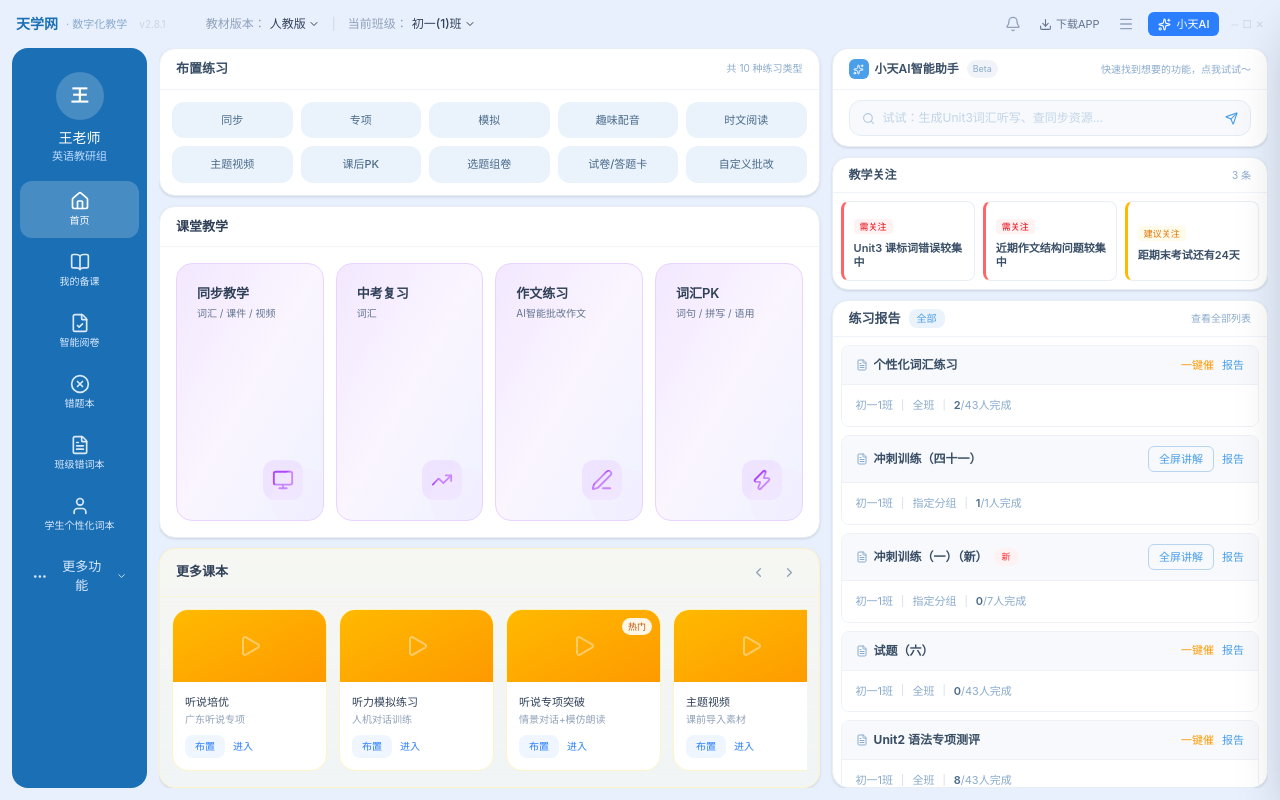
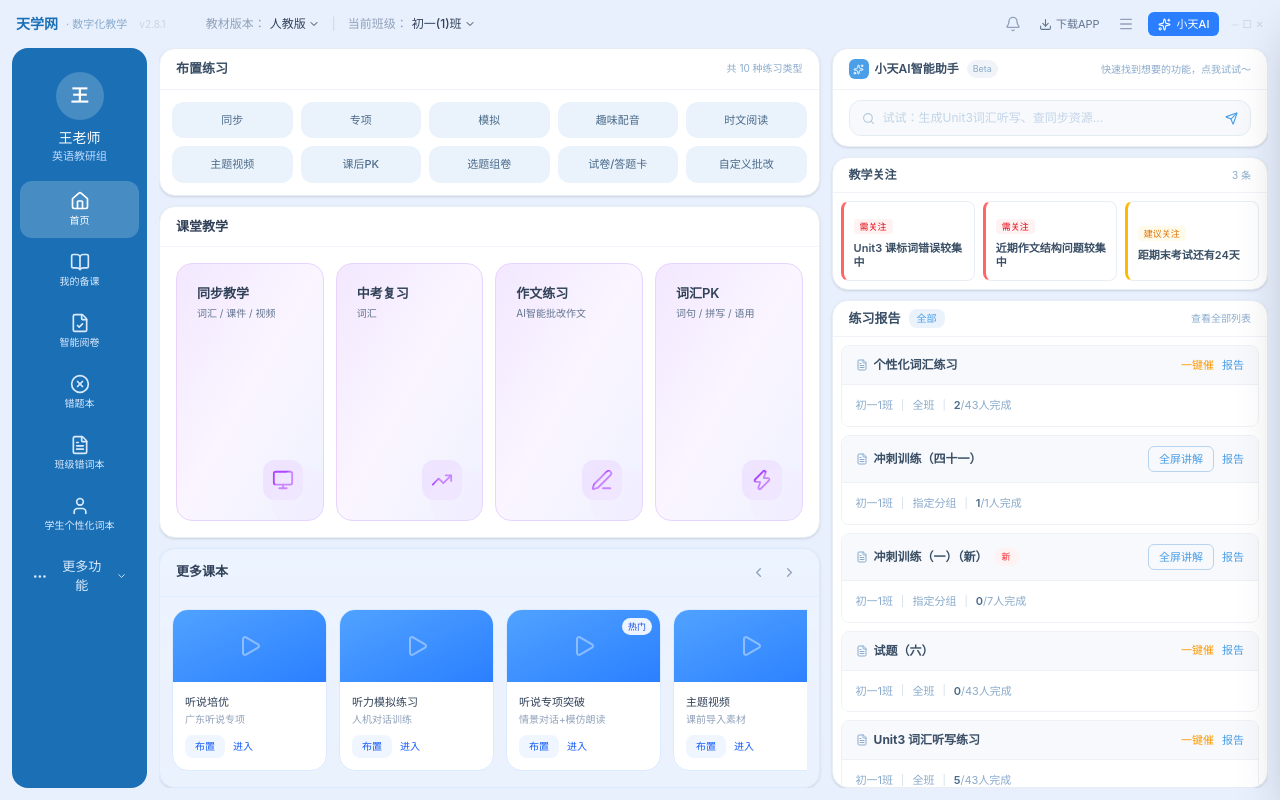
Before and after one commit to 4mjb5zs24c-wq/xiaotian-ai, a React (Vite) app: page / in a window 1280 px wide. Built offline with nearby package versions, Linux system fonts and the light colour scheme.

Commit message:
fix: 更多课本改回浅蓝色

```diff
--- a/src/pages/HomePage.tsx
+++ b/src/pages/HomePage.tsx
@@ -152,10 +152,15 @@ const recentReports: ReportItem[] = [
   { title: '冲刺训练（四十一）', className: '初一1班', groupName: '指定分组', done: 1, total: 1, date: '2026-05-24', canRemind: false, hasReport: true, hasFullscreenExplain: true },
   { title: '冲刺训练（一）（新）', className: '初一1班', groupName: '指定分组', done: 0, total: 7, date: '2026-05-23', canRemind: false, hasReport: true, hasFullscreenExplain: true, isNew: true },
   { title: '试题（六）', className: '初一1班', groupName: '全班', done: 0, total: 43, date: '2026-05-22', canRemind: true, hasReport: true },
+  { title: 'Unit3 词汇听写练习', className: '初一1班', groupName: '全班', done: 5, total: 43, date: '2026-05-20', canRemind: true, hasReport: true },
   { title: 'Unit2 语法专项测评', className: '初一1班', groupName: '全班', done: 8, total: 43, date: '2026-05-18', canRemind: true, hasReport: true },
   { title: '期中模拟检测', className: '初一1班', groupName: '全班', done: 10, total: 43, date: '2026-05-15', canRemind: false, hasReport: true, hasFullscreenExplain: true },
   { title: '句式转换练习', className: '初一1班', groupName: '指定分组', done: 0, total: 12, date: '2026-05-12', canRemind: true, hasReport: true },
-  { title: 'Unit3 词汇听写练习', className: '初一1班', groupName: '全班', done: 5, total: 43, date: '2026-05-20', canRemind: true, hasReport: true },
+  { title: 'Unit4 单词默写', className: '初一1班', groupName: '全班', done: 3, total: 43, date: '2026-05-10', canRemind: true, hasReport: true },
+  { title: '阶段性综合测评', className: '初一1班', groupName: '全班', done: 12, total: 43, date: '2026-05-08', canRemind: false, hasReport: true, hasFullscreenExplain: true },
+  { title: '听力选择题专项训练', className: '初一1班', groupName: '指定分组', done: 0, total: 15, date: '2026-05-05', canRemind: true, hasReport: true, isNew: true },
+  { title: '完形填空（十二）', className: '初一1班', groupName: '全班', done: 6, total: 43, date: '2026-05-02', canRemind: true, hasReport: true },
+  { title: '阅读理解推断题练习', className: '初一1班', groupName: '指定分组', done: 2, total: 20, date: '2026-04-28', canRemind: true, hasReport: true },
 ]
 
 // ── Main Component ─────────────────────────────────────
@@ -314,8 +319,8 @@ export default function HomePage() {
               </div>
 
               {/* 更多课本 */}
-              <div className="bg-gradient-to-b from-amber-50/60 to-yellow-50/40 rounded-2xl border border-amber-100 shadow-sm overflow-hidden shrink-0">
-                <div className="px-4 py-2.5 border-b border-amber-100/60 flex items-center justify-between">
+              <div className="bg-gradient-to-b from-blue-50/60 to-blue-50/30 rounded-2xl border border-blue-100 shadow-sm overflow-hidden shrink-0">
+                <div className="px-4 py-2.5 border-b border-blue-100/60 flex items-center justify-between">
                   <h3 className="text-[13px] font-semibold text-slate-700">更多课本</h3>
                   <div className="flex items-center gap-1">
                     <button onClick={() => scroll('left')} className="p-1.5 rounded-lg hover:bg-blue-100 text-slate-400 hover:text-blue-500 transition-colors">
@@ -331,12 +336,12 @@ export default function HomePage() {
                     {resourceModules.map((m, i) => (
                       <div
                         key={m.label}
-                        className={`flex-none w-[155px] rounded-2xl border border-amber-100 overflow-hidden hover:shadow-md transition-shadow group text-left bg-white ${i >= 5 ? 'hidden xl:flex' : ''}`}
+                        className={`flex-none w-[155px] rounded-2xl border border-blue-100 overflow-hidden hover:shadow-md transition-shadow group text-left bg-white ${i >= 5 ? 'hidden xl:block' : ''}`}
                       >
-                        <div className="h-[72px] flex items-center justify-center relative bg-gradient-to-br from-amber-400 to-amber-500">
+                        <div className="h-[72px] flex items-center justify-center relative bg-gradient-to-br from-blue-400 to-blue-500">
                           <Play size={24} className="text-white/40" />
                           {m.tag && (
-                            <span className="absolute top-2 right-2 text-[9px] bg-white/90 text-amber-700 px-1.5 py-0.5 rounded-full font-medium">
+                            <span className="absolute top-2 right-2 text-[9px] bg-white/90 text-blue-700 px-1.5 py-0.5 rounded-full font-medium">
                               {m.tag}
                             </span>
                           )}
@@ -345,10 +350,10 @@ export default function HomePage() {
                           <p className="text-[11px] font-medium text-slate-700">{m.label}</p>
                           <p className="text-[10px] text-slate-400 mt-0.5">{m.desc}</p>
                           <div className="flex items-center gap-2 mt-2">
-                            <button className="text-[10px] text-blue-500 bg-blue-50 hover:bg-blue-100 px-2.5 py-1 rounded-lg font-medium transition-colors">
+                            <button className="text-[10px] text-blue-600 bg-blue-50 hover:bg-blue-100 px-2.5 py-1 rounded-lg font-medium transition-colors">
                               布置
                             </button>
-                            <button className="text-[10px] text-blue-500 font-medium group-hover:underline">
+                            <button className="text-[10px] text-blue-600 font-medium group-hover:underline">
                               进入
                             </button>
                           </div>
@@ -465,7 +470,7 @@ export default function HomePage() {
                 </div>
                 <div className="p-2 space-y-2 flex-1 overflow-y-auto">
                   {recentReports.map((r, i) => (
-                    <div key={i} className={`rounded-lg border border-[#eef2f6] overflow-hidden ${i >= 3 ? 'hidden xl:block' : ''}`}>
+                    <div key={i} className={`rounded-lg border border-[#eef2f6] overflow-hidden ${i >= 5 ? 'hidden xl:block' : ''}`}>
                       {/* Title bar */}
                       <div className="flex items-center justify-between px-3.5 py-2.5 bg-[#f7f9fc] border-b border-[#eef2f6]">
                         <div className="flex items-center gap-1.5 min-w-0">
```
Also changed, not shown: 1 other file (tests, documents, lock files or other folders).
